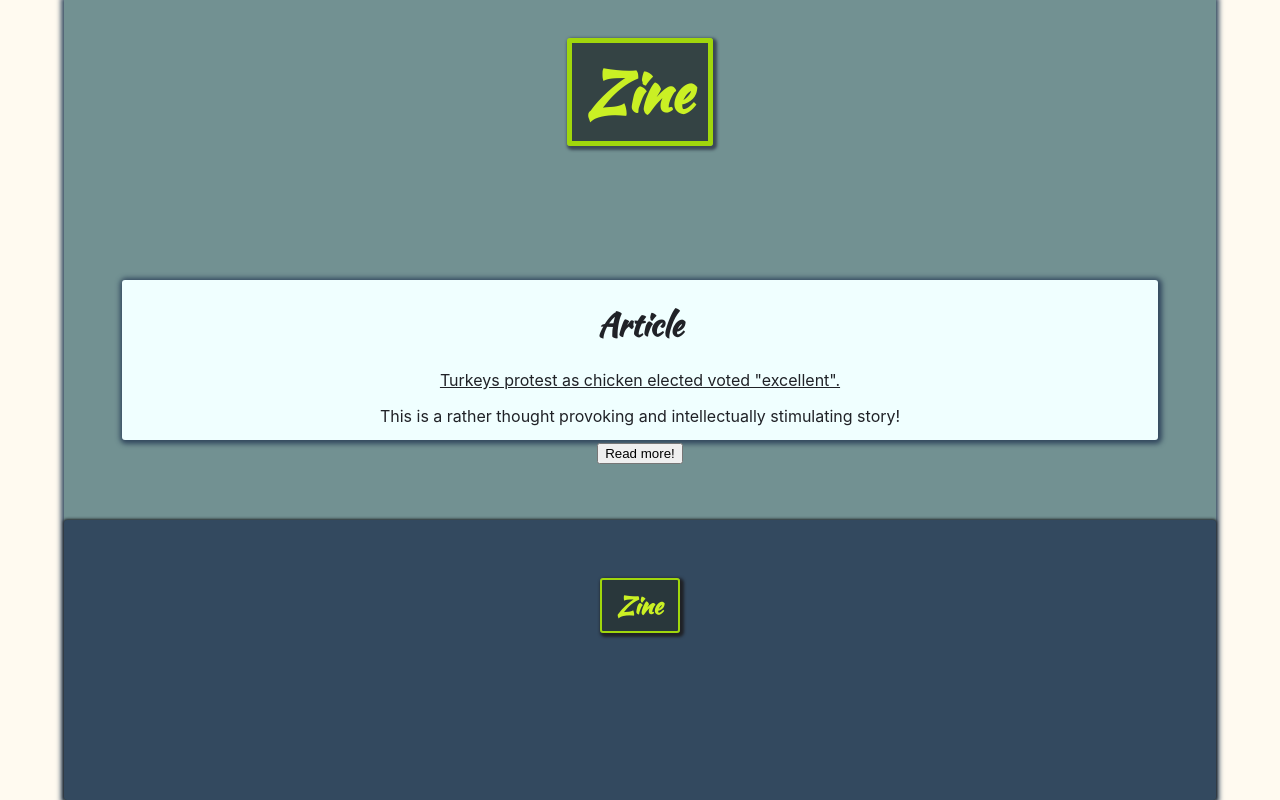
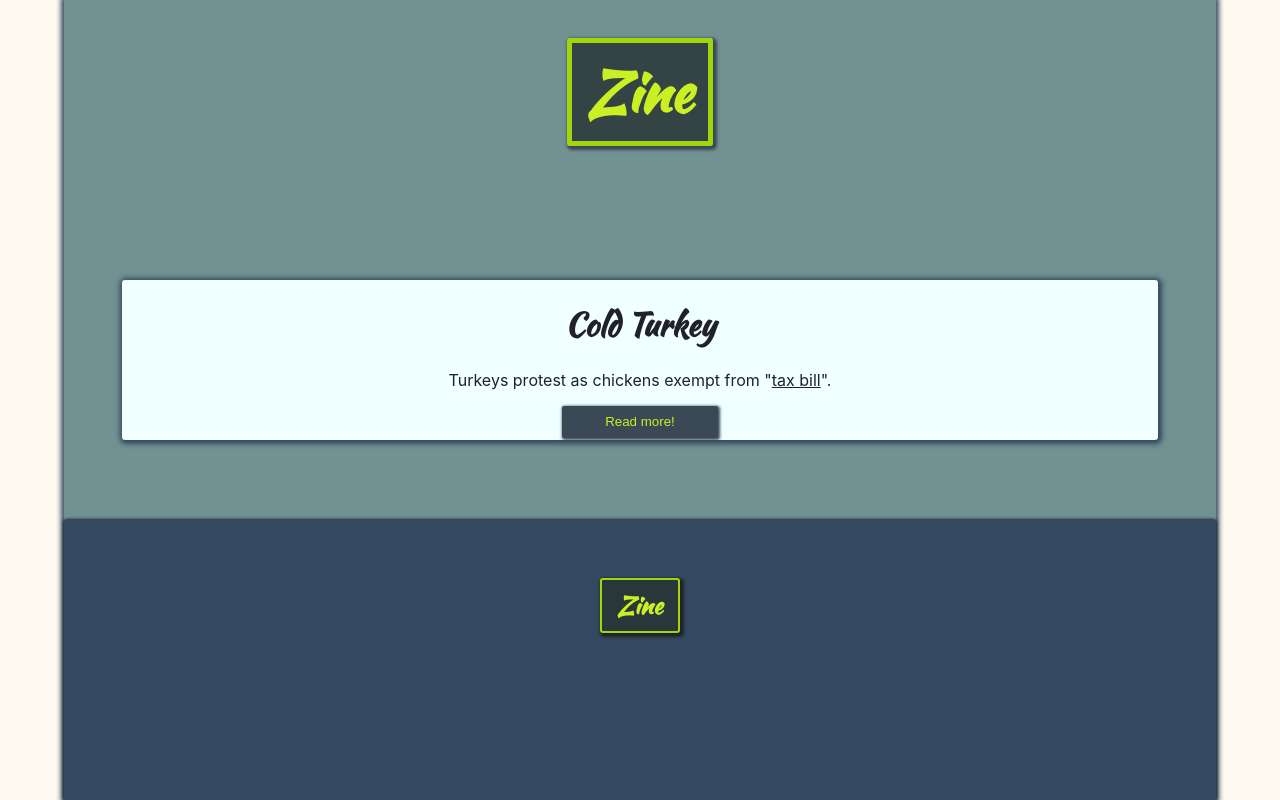
Before and after one commit to Schnarfengargle123/zine, a React (Create React App) app: page / in a window 1280 px wide. Built offline with nearby package versions, Linux system fonts and the light colour scheme.

Commit message:
Styled Button

```diff
--- a/src/components/UI/Article.js
+++ b/src/components/UI/Article.js
@@ -3,12 +3,15 @@ import styles from "./Article.module.css";
 function Article() {
   return (
     <div className={styles.Article}>
-      <h1 className={styles.Article__title}>Article</h1>
-      <p className={styles.Sub__title}>Turkeys protest as chicken elected voted "excellent".</p>
+      <h1 className={styles.Article__title}>Cold Turkey</h1>
       <p>
+        Turkeys protest as chickens exempt from "
+        <span className={styles.Sub__title}>tax bill</span>".
+      </p>
+      {/* <p>
         This is a rather thought provoking and intellectually stimulating story!
-      </p>
-      <button className={styles.Article__Button}>Read more!</button>
+      </p> */}
+      <button className={styles.Article__button}>Read more!</button>
     </div>
   );
 }
--- a/src/components/UI/Article.module.css
+++ b/src/components/UI/Article.module.css
@@ -9,3 +9,21 @@
 .Sub__title {
     text-decoration: underline;
 }
+
+.Article__button {
+    width: 15%;
+    height: 20%;
+    background-color: var(--graphite);
+    color: var(--lightzest);
+    border-style: none;
+    border-radius: 2px;
+    box-shadow: 1px 1px 3px 1px var(--graphite);
+    transition: 180ms;
+}
+
+.Article__button:hover {
+    cursor: pointer;
+    background-color: var(--pine);
+    color: azure;
+    transform: translateY(-3px);
+}
```
